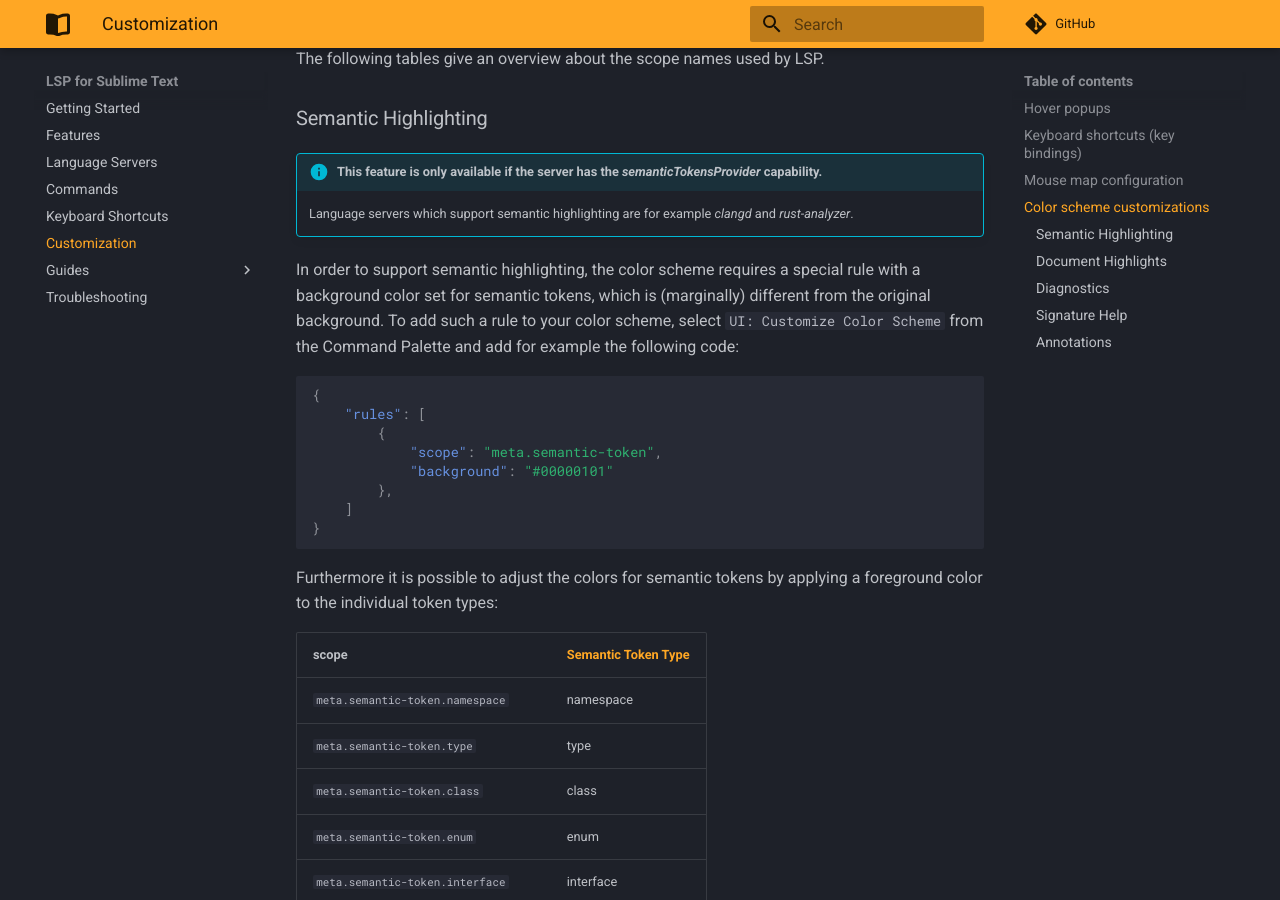
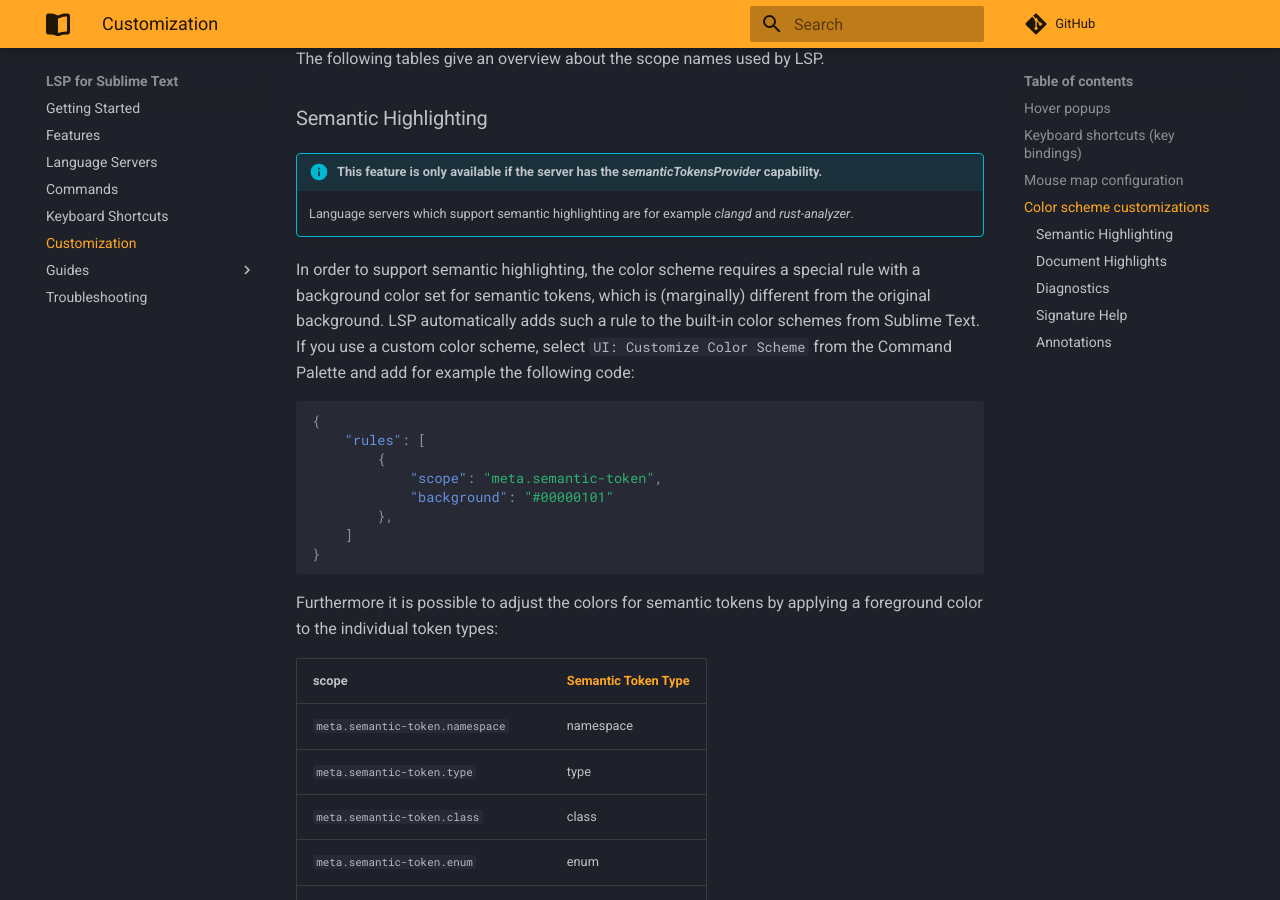
Before and after one commit to sublimelsp/LSP, an MkDocs documentation site: the page built from docs/src/customization.md, in a window 1280 px wide and 900 px high, scrolled down 2074 px. Built offline with MkDocs 1.6.1 and Material for MkDocs 9.7.7, drawn with Linux system fonts in a browser that asks for light colours; comment, search, counter and statistics services are not loaded.

Commit message:
Revert "Revert "Add required rule for semantic highlighting to the default color schemes""
This reverts commit ea80e28e99de0f3c5204ff1e20e85880a7ba711b.

````diff
--- a/docs/src/customization.md
+++ b/docs/src/customization.md
@@ -80,7 +80,8 @@ The following tables give an overview about the scope names used by LSP.
     Language servers which support semantic highlighting are for example *clangd* and *rust-analyzer*.
 
 In order to support semantic highlighting, the color scheme requires a special rule with a background color set for semantic tokens, which is (marginally) different from the original background.
-To add such a rule to your color scheme, select `UI: Customize Color Scheme` from the Command Palette and add for example the following code:
+LSP automatically adds such a rule to the built-in color schemes from Sublime Text.
+If you use a custom color scheme, select `UI: Customize Color Scheme` from the Command Palette and add for example the following code:
 
 ```json
 {
````
Also changed, not shown: 6 other files.
